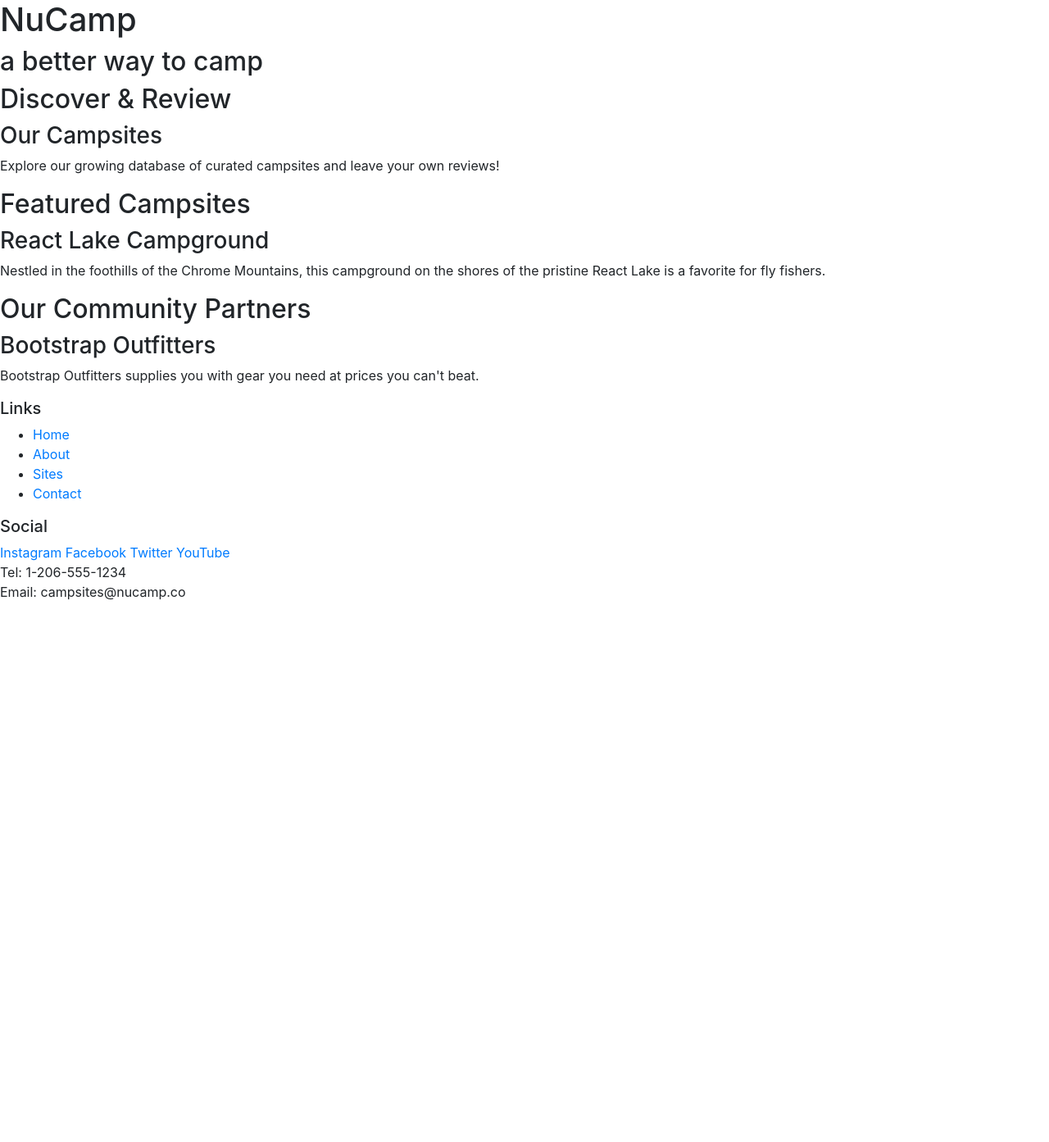
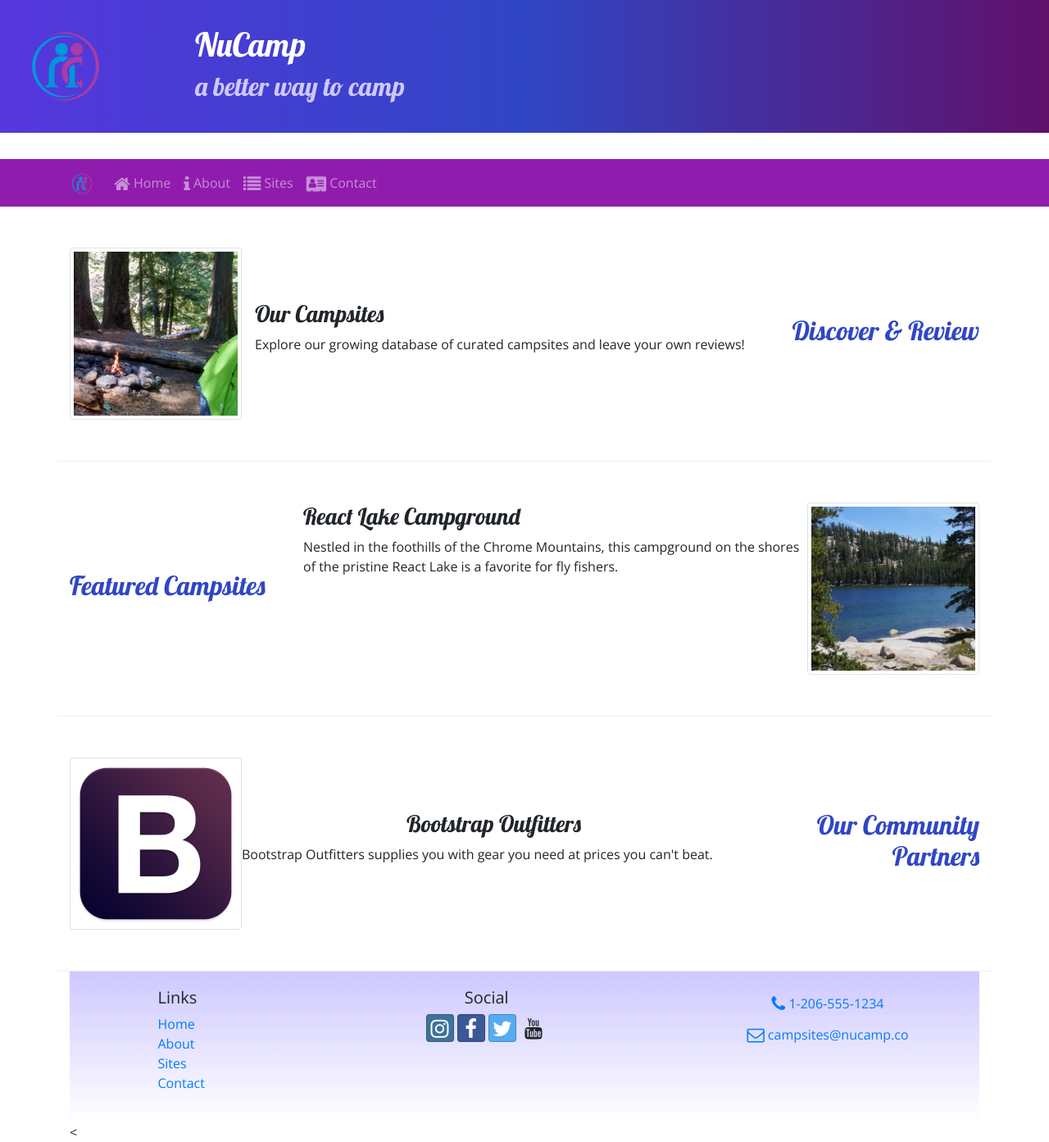
Before and after one commit to davidbence52/gitproject, a website: page index.html in a window 1280 px wide. Shown: the whole page at 82% size. Before the commit the page ends 800 px from the top, so only its background shows below. Drawn offline with nearby package versions, Linux system fonts and the light colour scheme.

Commit message:
adding files

```diff
--- /dev/null
+++ b/css/styles.css
@@ -0,0 +1,35 @@
+body {
+    font-family: "Open Sans", sans-serif;
+}
+
+h1, h2, h3 {
+    font-family: "lobster", cursive;
+}
+
+h2 {
+    color: #3046C5;
+}
+
+header h2 {
+    color: #CEC8FF;
+}
+
+.site-footer {
+    background-image: linear-gradient(#CEC8FF, white);
+    padding: 20px 0;
+}
+
+.jumbotron {
+    padding: 30px;
+    background-image: linear-gradient(to right, #5637DD, #3046C5, #60106B);
+    color: white;
+}
+
+.row-content {
+    padding: 50px 0;
+    border-bottom: 1px ridge;
+    min-height: 200px;
+}
+.navbar {
+    background-color: #901cad;
+}
--- a/index.html
+++ b/index.html
@@ -8,56 +8,114 @@
 
     <!-- Bootstrap CSS -->
     <link rel="stylesheet" href="node_modules/bootstrap/dist/css/bootstrap.min.css" />
+
+    <!-- Additional CSS must be placed after Bootstrap CSS -->
+    <link rel="stylesheet" href="node_modules/font-awesome/css/font-awesome.min.css" />
+    <link rel="stylesheet" href="node_modules/bootstrap-social/bootstrap-social.css" />
+    <link rel="stylesheet" href="https://fonts.googleapis.com/css?family=Lobster|Open+Sans" />
+    <link rel="stylesheet" href="css/styles.css" />
+
     <title>NuCamp: A Better Way To Camp</title>
 </head>
 
 <body>
 
-    <header>
-        <div>
+    <header class="jumbotron jumbotron-fluid">
+        <div class="containter">
+            <div class="row">
+                <div class="col-4 col-sm-3 col-md-2 align-self-center">
+                    <img src="img/img/logo.png" class="img-fluid"/>
+                </div>
+                    <div class="col">
                         <h1>NuCamp</h1>
                         <h2>a better way to camp</h2>
                     </div>
+                </div>
+            </div>
         </header>
 
-    <div>
-        <h2>Discover & Review</h2>
+        <nav class="navbar navbar-expand-sm navbar-dark sticky-top">
+            <div class="container">
+                <a class="navbar-brand" href="#"><img src="img/img/logo.png" height="30" width="30" /></a>
+                <button class="navbar-toggler ml-auto" type="button" data-toggle="collapse" data-target="#nucampNavbar">
+                    <span class="navbar-toggler-icon"></span>
+                </button>
+                <div class="collapse navbar-collapse" id="nucampNavbar">
+                    <ul class="navbar-nav">
+                        <li class="nav-item"><a class="nav-link" href="#"><i class="fa fa-home fa-lg"></i> Home</a></li>
+                        <li class="nav-item"><a class="nav-link" href="aboutus.html"><i class="fa fa-info fa-lg"></i> About</a></li>
+                        <li class="nav-item"><a class="nav-link" href="#"><i class="fa fa-list fa-lg"></i> Sites</a></li>
+                        <li class="nav-item"><a class="nav-link" href="contactus.html"><i class="fa fa-address-card fa-lg"></i> Contact</a></li>
+                    </ul>
+                </div>
+            </div>
+        </nav>
+
+        <div class="container">
+            <div class="row row-content align-items-center">
+                <div class="col-sm-4 order-sm-last col-md-3">
+                    <h2 class="text-sm-right">Discover & Review</h2>
+                </div>
+                <div class="col">
+                    <div class="media clearfix">
+                        <img class="d-flex mr-3 img-thumbnail" src="img/img/breadcrumb-trail-thumb.jpg" alt="Breadcrumb Trail thumbnail" />
+                        <div class="media-body align-self-center">
                             <h3>Our Campsites</h3>
-        <p>Explore our growing database of curated campsites and leave your own reviews!</p>
+                            <p class="d-none d-sm-block">Explore our growing database of curated campsites and leave your own reviews!</p>
+                        </div>
+                    </div>
+                </div>
+            </div>
+        <div class="row row-content align-items-center">
+            <div class="col-sm-4 col-md-3">
+                <h2>Featured Campsites</h2>
+            </div>
+            <div class="col">
+                <div class="media-body align-items-center">
+                    <img class="d-flex float-right img-thumbnail" src="img/img/react-lake-thumb.jpg" alt="Breadcrumb Trail thumbnail" />
+                    <h3 class="text-left">React Lake Campground</h3>
+                    <p>Nestled in the foothills of the Chrome Mountains, this campground on the shores of the pristine React Lake is a favorite for fly fishers.</p>
+
+                </div>
+            </div>
         </div>
 
-    <div>
-        <h2>Featured Campsites</h2>
-        <h3>React Lake Campground</h3>
-        <p>Nestled in the foothills of the Chrome Mountains, this campground on the shores of the pristine React Lake is a favorite for fly fishers.</p>
+        <div class="row row-content align-items-center">
+            <div class="col-sm-4 order-sm-last col-md-3">
+                <h2 class="text-sm-right">Our Community Partners</h2>
             </div>
-
-    <div>
-        <h2>Our Community Partners</h2>
-        <h3>Bootstrap Outfitters</h3>
+            <div class="col">
+                <div class="media">
+                    <img class="d-flex img-thumbnail" src="img/img/bootstrap-thumb.png" alt="Bootstrap Outfitters" />
+                    <div class="media-body align-self-center">
+                        <h3 class="text-center">Bootstrap Outfitters</h3>
                         <p>Bootstrap Outfitters supplies you with gear you need at prices you can't beat.</p>
                     </div>
-
-    <footer>
-        <div>
+                </div>
+            </div>
+        </div>
+        <footer class="site-footer">
+            <div class="container">
+                <div class="row">
+                    <div class="col-4 col-sm-2 offset-1">
                         <h5>Links</h5>
-            <ul>
-                <li><a href="#">Home</a></li>
+                        <ul class="list-unstyled">
+                            <li><a href="index.html">Home</a></li>
                             <li><a href="#">About</a></li>
                             <li><a href="#">Sites</a></li>
-                <li><a href="#">Contact</a></li>
+                            <li><a href="contactus.html">Contact</a></li>
                         </ul>
                     </div>
-        <div>
+                    <div class="col-6 col-sm-5 text-center">
                         <h5>Social</h5>
-            <a href="http://instagram.com/">Instagram</a>
-            <a href="http://facebook.com/">Facebook</a>
-            <a href="http://twitter.com/">Twitter</a>
-            <a href="http://youtube.com/">YouTube</a>
+                            <a class="btn btn-social-icon btn-instagram" href="http://instagram.com/"><i class="fa fa-instagram"></i></a>
+                            <a class="btn btn-social-icon btn-facebook" href="http://facebook.com/"><i class="fa fa-facebook"></i></a>
+                            <a class="btn btn-social-icon btn-twitter" href="http://twitter.com/"><i class="fa fa-twitter"></i></a>
+                            <a class="btn btn-social-icon btn-youtube" href="http://youtube.com/"><i class="fa fa-youtube"></i></a>
                     </div>
-        <div>
-            Tel: 1-206-555-1234<br />
-            Email: campsites@nucamp.co
+                    <div class="col-sm-4 text-center">
+                        <a role="button" class="btn btn-link" href="tel:+12065551234"><i class="fa fa-phone fa-lg text-primary"></i> 1-206-555-1234</a><br />
+                        <a role="button" class="btn btn-link" href="mailto:campsites@nucamp.co"><i class="fa fa-envelope-o fa-lg text-primary"></i> campsites@nucamp.co</a>
                     </div>
         </footer>
             <!-- jQuery must come first, then Popper.js, then the Bootstrap JavaScript plugins.-->
@@ -67,4 +125,4 @@
 
     </body>
 
-</html>
+    </html><
--- a/package.json
+++ b/package.json
@@ -15,6 +15,8 @@
   },
   "dependencies": {
     "bootstrap": "^4.5.2",
+    "bootstrap-social": "^5.1.1",
+    "font-awesome": "^4.7.0",
     "jquery": "^3.5.1",
     "popper.js": "^1.16.1"
   }
```
Also changed, not shown: aboutus.html (added, +193 -0 lines), contactus.html (added, +176 -0 lines), img/img/bootstrap-thumb.png (added), img/img/breadcrumb-trail-thumb.jpg (added), img/img/breadcrumb-trail.jpg (added), img/img/chrome-river-thumb.jpg (added), img/img/chrome-river.jpg (added), img/img/logo.png (added), img/img/react-lake-thumb.jpg (added), img/img/react-lake.jpg (added), 2 other files. Lines whose indentation alone changed are shown as unchanged.
